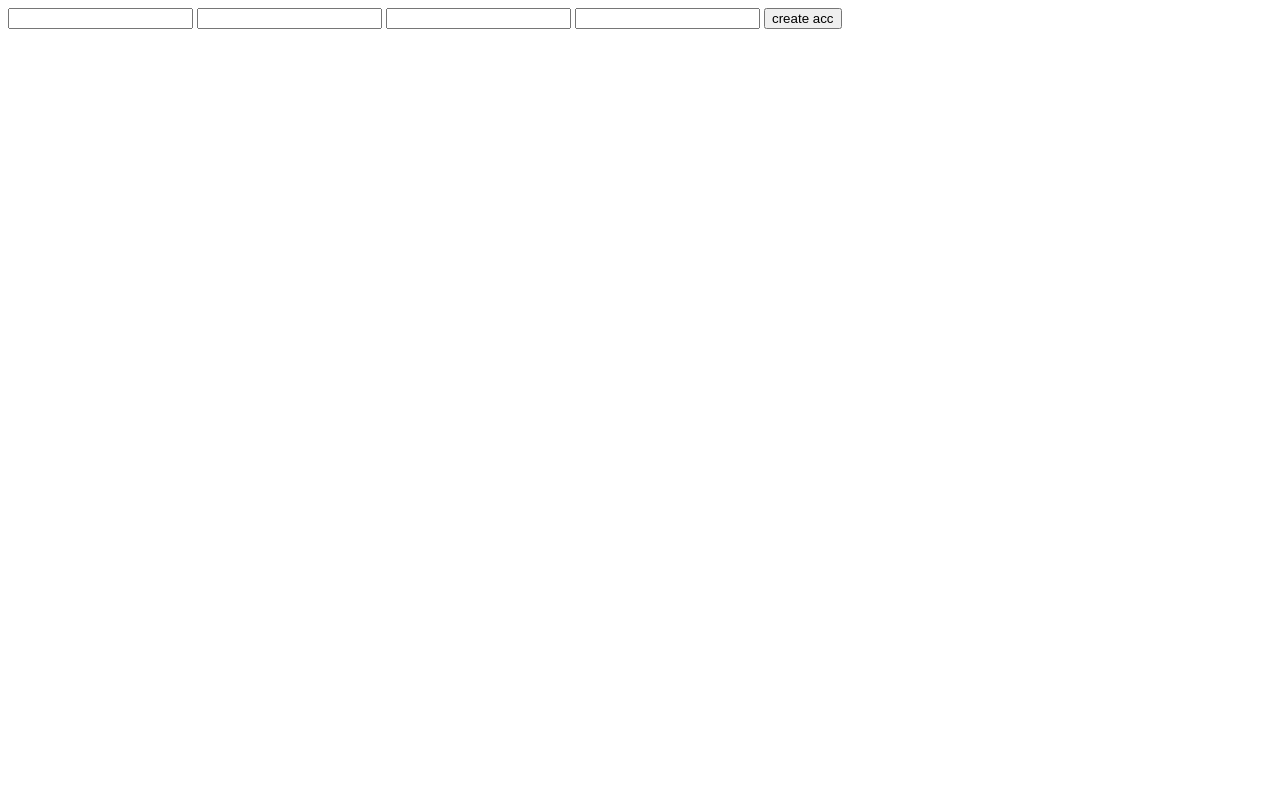
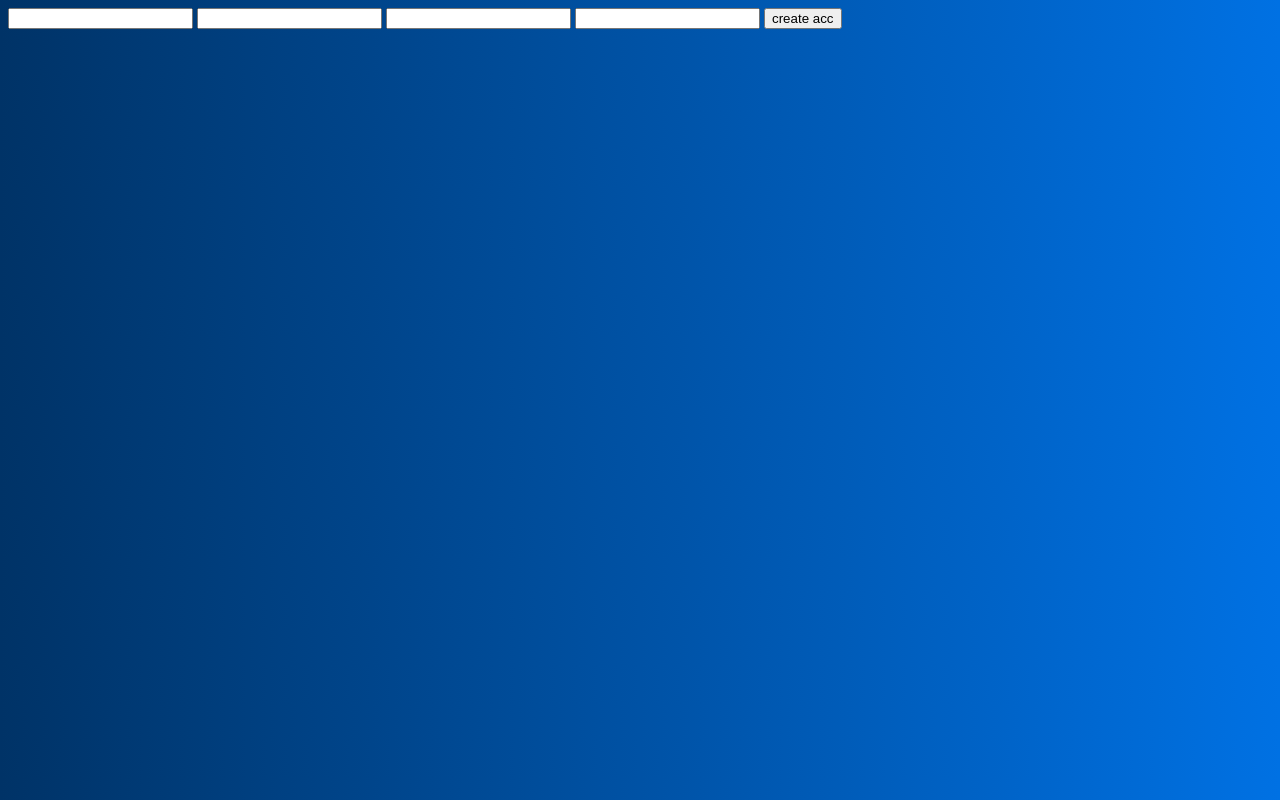
Before and after one commit to Paul7550/interface.at, a plain HTML site: page signin.html in a window 1280 px wide. Drawn offline with Linux system fonts and the light colour scheme.

Commit message:
added link and div

```diff
--- a/signin.html
+++ b/signin.html
@@ -4,12 +4,15 @@
         <meta charset="UTF-8">
         <title>Signin</title>
         <script src="signin.js"></script>
+        <link rel="stylesheet" href="signin.css">
     </head>
     <body>
+        <div>
             <input id="email">
             <input id="username">
             <input id="passwort">
             <input id="cfmpasswort">
             <button onclick="signin()">create acc</button>
+        </div>
     </body>
 </html>
```
Lines whose indentation alone changed are shown as unchanged.
